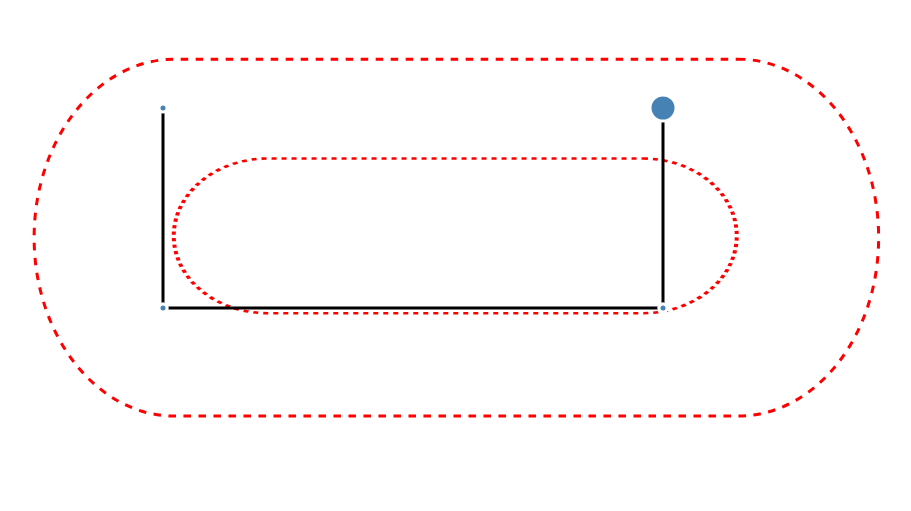
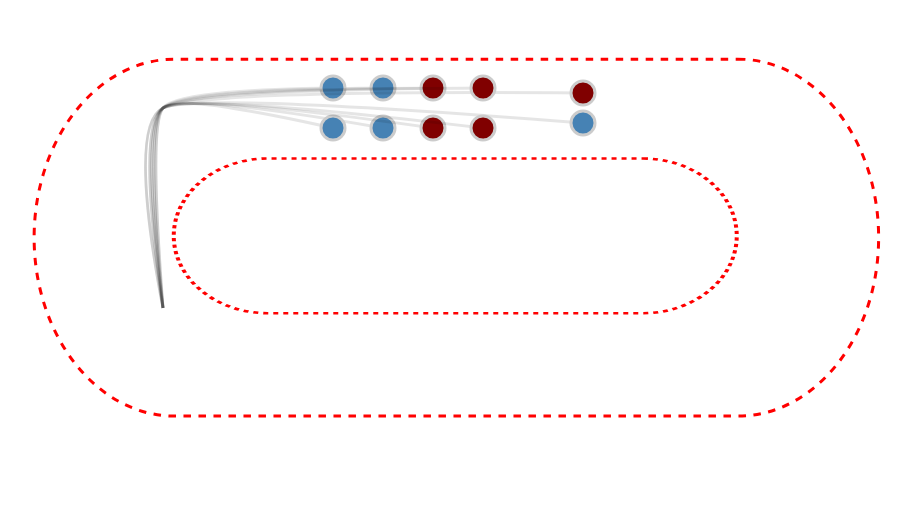
Before and after one commit to jagregory/derby-d3, a plain HTML site: page index.html in a window 1280 px wide. Shown: the whole page, without its empty margins (25-936 px from the left). Drawn offline with Linux system fonts and the light colour scheme.

Commit message:
So many players

```diff
--- a/index.html
+++ b/index.html
@@ -5,14 +5,19 @@
 
 path {
   fill: none;
-  stroke: #000;
+  stroke: rgba(0,0,0,.1);
   stroke-width: 3px;
 }
 
 circle {
   fill: steelblue;
-  stroke: #fff;
+  stroke: #ccc;
   stroke-width: 3px;
+}
+
+circle.team-b {
+  fill: maroon;
+  stroke: #ccc;
 }
 
 .trackOutside {
@@ -43,29 +48,130 @@ function firstOfEach(arr) {
   })
 }
 
-var player1 = {
+var teamAJammer = {
+  team: 'a',
   moves: [{
-    duration: 1,
-    points: [
-      [680, 100],
-      [680, 300],
-    ]
-  }, {
     duration: 5,
     points: [
-      [680, 300],
-      [180, 300]
-    ]
-  }, {
-    duration: 2,
-    points: [
+      [600, 115],
+      [180, 100],
       [180, 300],
-      [180, 100]
     ]
   }]
 };
 
-var players = [player1]
+var teamABlocker1 = {
+  team: 'a',
+  moves: [{
+    duration: 5,
+    points: [
+      [400, 120],
+      [180, 100],
+      [180, 300],
+    ]
+  }]
+};
+
+var teamABlocker2 = {
+  team: 'a',
+  moves: [{
+    duration: 5,
+    points: [
+      [400, 80],
+      [180, 100],
+      [180, 300],
+    ]
+  }]
+};
+
+var teamABlocker3 = {
+  team: 'a',
+  moves: [{
+    duration: 5,
+    points: [
+      [350, 120],
+      [180, 100],
+      [180, 300],
+    ]
+  }]
+};
+
+var teamABlocker4 = {
+  team: 'a',
+  moves: [{
+    duration: 5,
+    points: [
+      [350, 80],
+      [180, 100],
+      [180, 300],
+    ]
+  }]
+};
+
+var teamBJammer = {
+  team: 'b',
+  moves: [{
+    duration: 5,
+    points: [
+      [600, 85],
+      [180, 100],
+      [180, 300],
+    ]
+  }]
+};
+
+var teamBBlocker1 = {
+  team: 'b',
+  moves: [{
+    duration: 5,
+    points: [
+      [450, 120],
+      [180, 100],
+      [180, 300],
+    ]
+  }]
+};
+
+var teamBBlocker2 = {
+  team: 'b',
+  moves: [{
+    duration: 5,
+    points: [
+      [450, 80],
+      [180, 100],
+      [180, 300],
+    ]
+  }]
+};
+
+var teamBBlocker3 = {
+  team: 'b',
+  moves: [{
+    duration: 5,
+    points: [
+      [500, 120],
+      [180, 100],
+      [180, 300],
+    ]
+  }]
+};
+
+var teamBBlocker4 = {
+  team: 'b',
+  moves: [{
+    duration: 5,
+    points: [
+      [500, 80],
+      [180, 100],
+      [180, 300],
+    ]
+  }]
+};
+
+var players = [
+  teamAJammer, teamABlocker1, teamABlocker2, teamABlocker3, teamABlocker4,
+  teamBJammer, teamBBlocker1, teamBBlocker2, teamBBlocker3, teamBBlocker4,
+]
 
 var svg = d3.select("body").append("svg")
     .attr("width", 960)
@@ -94,18 +200,19 @@ var animateFunctions = players.map(function(player) {
         return line(d.points)
       });
 
-  var points = svg.selectAll(".point")
-    .data(flatten(player.moves.map(function(a) { return a.points })))
-    .enter()
-      .append("circle")
-      .attr("r", 4)
-      .attr("transform", function (d) {
-        return "translate(" + d + ")";
-      });
+  // var points = svg.selectAll(".point")
+  //   .data(flatten(player.moves.map(function(a) { return a.points })))
+  //   .enter()
+  //     .append("circle")
+  //     .attr("r", 2)
+  //     .attr("transform", function (d) {
+  //       return "translate(" + d + ")";
+  //     });
 
   var circle = svg.append('circle')
-      .attr("r", 13)
-      .attr("transform", "translate(" + player.moves[0].points[0] + ")");
+    .attr('class', 'team-' + player.team)
+    .attr("r", 12)
+    .attr("transform", "translate(" + player.moves[0].points[0] + ")");
 
   var activeSegment = 0
   var trans = function() {
```
